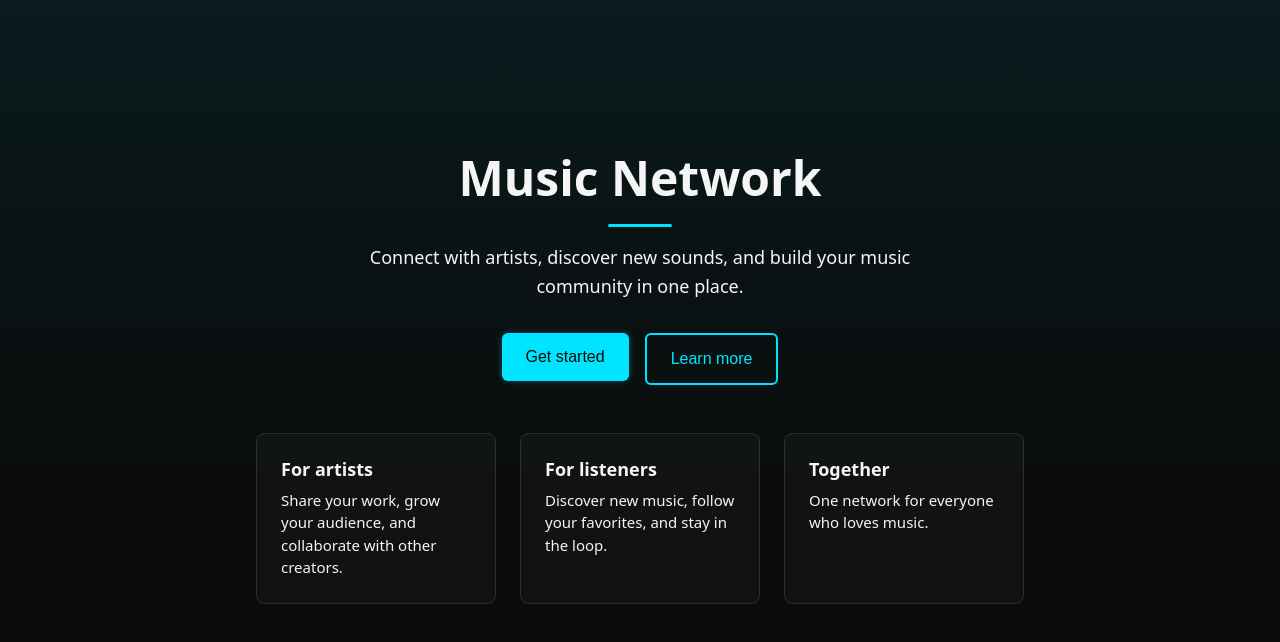
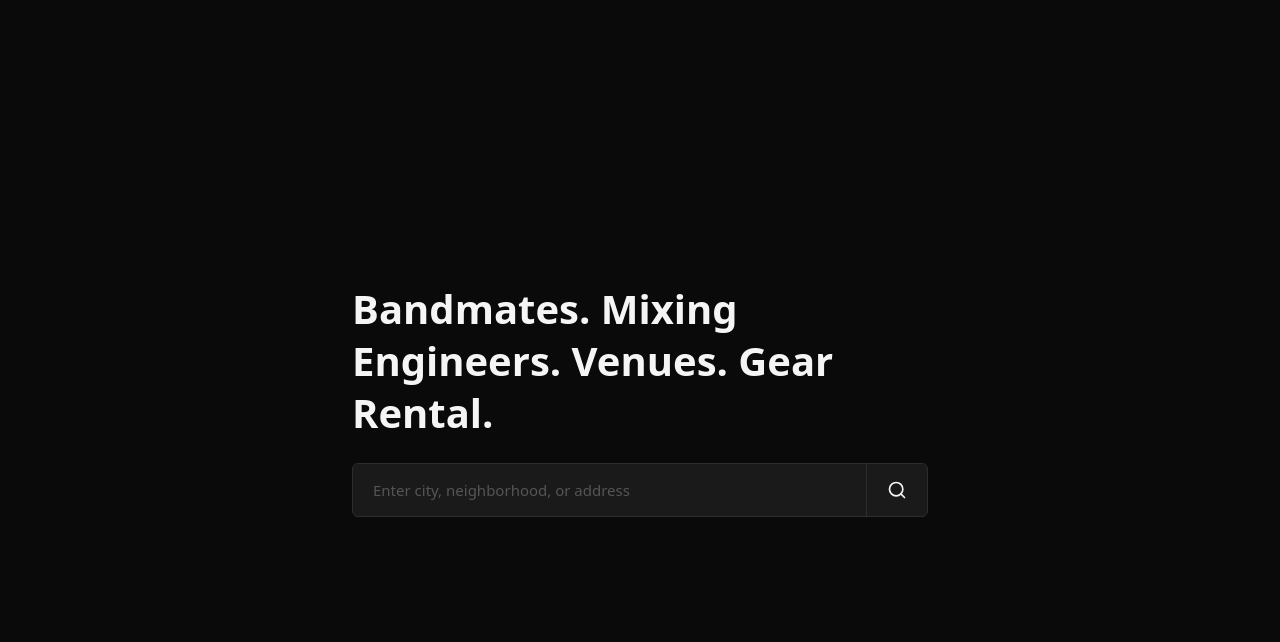
Before and after one commit to ploymahloy/bloodhound, a React (Vite) app: page / in a window 1280 px wide. Shown: the top 642 px of the page. Built offline with nearby package versions, Linux system fonts and the light colour scheme; no server answers.

Commit message:
dashboard page

```diff
--- a/package.json
+++ b/package.json
@@ -10,6 +10,7 @@
   },
   "dependencies": {
     "@auth0/auth0-react": "^2.15.0",
+    "lucide-react": "^0.575.0",
     "react": "^19.0.0",
     "react-dom": "^19.0.0",
     "react-router-dom": "^7.0.0"
--- a/src/App.tsx
+++ b/src/App.tsx
@@ -1,10 +1,11 @@
 import { Routes, Route } from 'react-router-dom'
-import { Auth, Callback, Landing } from './pages'
+import { Auth, Callback, Dashboard, Landing } from './pages'
 
 function App() {
   return (
     <Routes>
-      <Route path="/" element={<Landing />} />
+      <Route path="/" element={<Dashboard />} />
+      <Route path="/welcome" element={<Landing />} />
       <Route path="/login" element={<Auth />} />
       <Route path="/callback" element={<Callback />} />
     </Routes>
--- /dev/null
+++ b/src/pages/Dashboard.css
@@ -0,0 +1,68 @@
+.dashboard-page {
+  min-height: 100vh;
+  display: flex;
+  flex-direction: row;
+  box-sizing: border-box;
+}
+
+.dashboard-main {
+  flex: 1;
+  display: flex;
+  align-items: center;
+  justify-content: center;
+  padding: 2rem;
+  min-width: 0;
+}
+
+.dashboard-hero {
+  width: 100%;
+  max-width: 36rem;
+}
+
+.dashboard-hero-title {
+  font-size: clamp(1.75rem, 4vw, 2.5rem);
+  font-weight: 600;
+  line-height: 1.3;
+  margin: 0 0 1.5rem;
+  color: var(--color-text-heading);
+}
+
+.dashboard-search {
+  display: flex;
+  flex-wrap: wrap;
+  align-items: stretch;
+  border: 1px solid var(--color-border);
+  border-radius: var(--border-radius-md);
+  overflow: hidden;
+  background-color: var(--color-bg-surface);
+}
+
+.dashboard-search .dashboard-search-input {
+  flex: 1;
+  min-width: 12rem;
+  padding: 1rem 1.25rem;
+  border: none;
+  border-radius: 0;
+  background: transparent;
+}
+
+.dashboard-search .dashboard-search-input:focus {
+  outline: none;
+  box-shadow: none;
+}
+
+.dashboard-search:focus-within {
+  border-color: var(--color-focus-ring);
+  box-shadow: 0 0 0 1px var(--color-focus-ring);
+}
+
+.dashboard-search .dashboard-search-btn {
+  flex-shrink: 0;
+  padding: 1rem 1.25rem;
+  border: none;
+  border-left: 1px solid var(--color-border);
+  border-radius: 0;
+  display: inline-flex;
+  align-items: center;
+  justify-content: center;
+}
--- /dev/null
+++ b/src/pages/Dashboard.tsx
@@ -0,0 +1,55 @@
+import { Search } from 'lucide-react'
+import { useState } from 'react'
+import { Button, Input } from '../components'
+import './Dashboard.css'
+
+const HERO_CATEGORIES = [
+  'Bandmates. ',
+  'Mixing Engineers. ',
+  'Venues. ',
+  'Gear Rental. ',
+] as const
+
+function Dashboard() {
+  const [location, setLocation] = useState('')
+
+  const handleSearch = (e: React.FormEvent) => {
+    e.preventDefault()
+    // Placeholder: wire to search/navigation later
+  }
+
+  return (
+    <div className="dashboard-page">
+      <main className="dashboard-main">
+        <div className="dashboard-hero">
+          <h1 className="dashboard-hero-title">
+            {HERO_CATEGORIES.map((label) => (
+              <span key={label}>{label}</span>
+            ))}
+          </h1>
+          <form
+            className="dashboard-search"
+            onSubmit={handleSearch}
+            role="search"
+            aria-label="Search by location"
+          >
+            <Input
+              type="text"
+              name="location"
+              className="dashboard-search-input"
+              placeholder="Enter city, neighborhood, or address"
+              value={location}
+              onChange={(e) => setLocation(e.target.value)}
+              aria-label="Location"
+            />
+            <Button type="submit" className="dashboard-search-btn" variant="ghost" aria-label="Search">
+              <Search size={20} aria-hidden />
+            </Button>
+          </form>
+        </div>
+      </main>
+    </div>
+  )
+}
+
+export default Dashboard
--- a/src/pages/index.ts
+++ b/src/pages/index.ts
@@ -1,3 +1,4 @@
 export { default as Auth } from './Auth.tsx'
 export { default as Callback } from './Callback.tsx'
+export { default as Dashboard } from './Dashboard.tsx'
 export { default as Landing } from './Landing.tsx'
--- a/src/theme.css
+++ b/src/theme.css
@@ -158,7 +158,7 @@ a:focus-visible {
 }
 
 .uk-sidebar {
-  min-width: 240px;
+  min-width: 200px;
 }
 
 .uk-divider,
```
Also changed, not shown: 1 other file (tests, documents, lock files or other folders).
